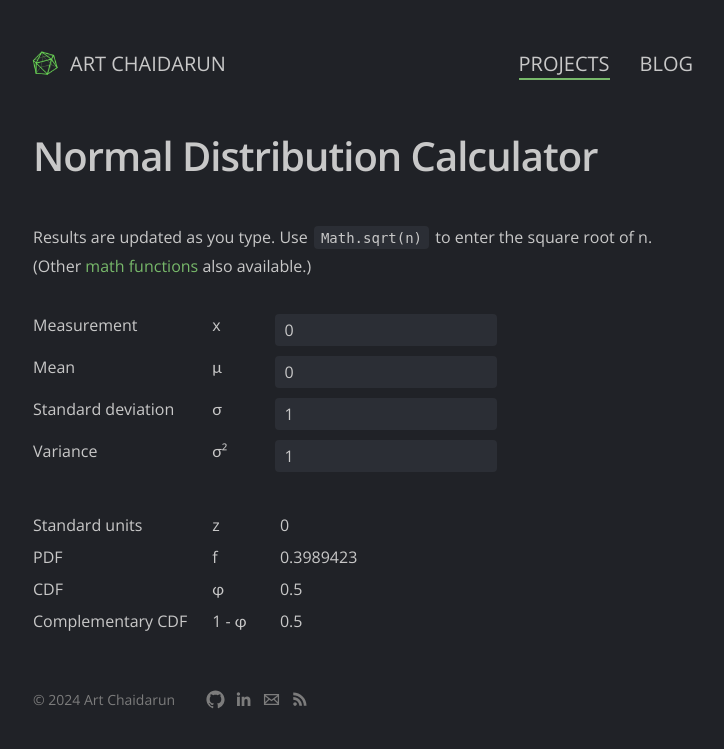
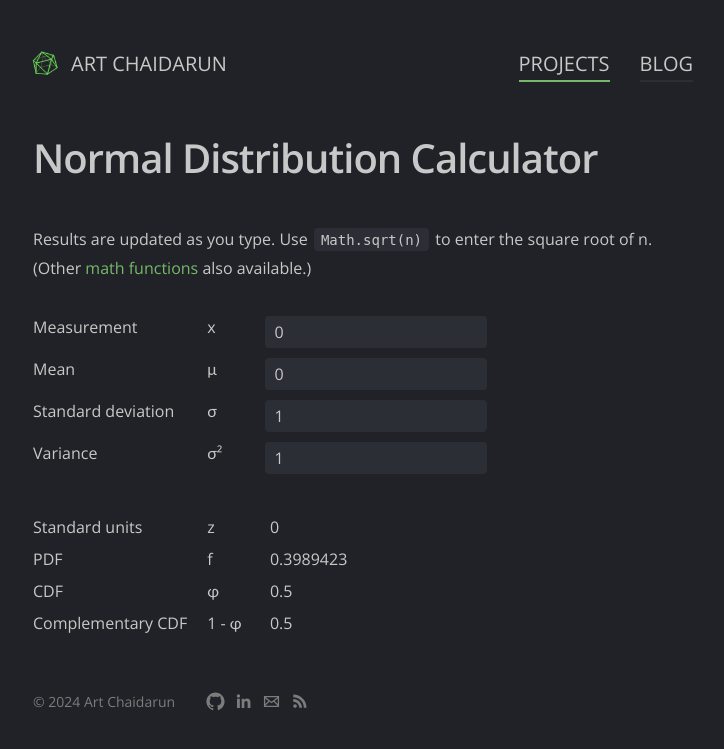
Before and after one commit to artnc/personal-website, a Jekyll site: the page built from src/projects/_posts/2012-11-26-normal.html, in a window 1280 px wide. Shown: the top 749 px of the page, without its empty margins (277-1001 px from the left). Built offline with Jekyll 4.4.1, drawn with Linux system fonts in a browser that asks for light colours.

Commit message:
Tweak logo and table styles

```diff
--- a/src/css/main.scss
+++ b/src/css/main.scss
@@ -192,8 +192,32 @@
     margin: 50px 0;
   }
 
+  #logo {
+    margin-left: -3px;
+  }
+
+  #logo:hover img {
+    transform: rotate(360deg);
+    transition: transform 0.5s;
+  }
+
+  $size-logo-mobile: 47px;
+  $size-logo-desktop: 30px;
+
+  img {
+    background: transparent;
+    position: absolute;
+    margin-top: 3px;
+    width: $size-logo-mobile;
+
+    @media ($media-desktop) {
+      margin-top: -1px;
+      width: $size-logo-desktop;
+    }
+  }
+
   ul {
-    margin: 0 0 0 27px;
+    margin: 0 0 0 $size-logo-mobile;
     padding: 0;
 
     @media ($media-desktop) {
@@ -218,17 +242,18 @@
   span {
     color: $color-text;
     display: inline-block;
-    padding-bottom: 1px;
+    padding-bottom: 3px;
     text-transform: uppercase;
   }
 
   li a {
-    border-bottom: 2px solid transparent;
+    border-bottom: 1px solid $bg-panel;
 
-    &:hover {
-      border-color: $bg-panel;
+    @media ($media-desktop) {
+      border-width: 2px;
     }
 
+    &:hover,
     &.active {
       border-color: $color-link;
     }
@@ -238,25 +263,13 @@
     padding-top: 1px;
   }
 
-  #logo {
-    margin-left: -3px;
-  }
-
-  img {
-    background: transparent;
-    position: absolute;
-    margin-top: -1px;
-    width: 30px;
-  }
-
-  #logo:hover img {
-    transform: rotate(360deg);
-    transition: transform 0.5s;
-  }
-
   span {
     font-size: $font-size-h3;
-    margin-left: 40px;
+    margin-left: ($size-logo-mobile + 13px);
+
+    @media ($media-desktop) {
+      margin-left: ($size-logo-desktop + 11px);
+    }
   }
 }
 
@@ -303,8 +316,12 @@
 
   th,
   td {
-    padding: 5px 25px 5px 0;
+    padding: 5px 20px 5px 0;
     vertical-align: top;
+
+    &:last-child {
+      padding-right: 0;
+    }
   }
 
   h2 a {
--- a/src/projects/_posts/2011-10-30-integral.html
+++ b/src/projects/_posts/2011-10-30-integral.html
@@ -22,7 +22,7 @@
     </select>
     coordinates:
   </p>
-  <table class="borderless">
+  <table>
     <tr class="upper">
       <td class="paren" rowspan="3">(</td>
       <td>&nbsp;</td>
--- a/src/projects/_posts/2012-11-26-normal.html
+++ b/src/projects/_posts/2012-11-26-normal.html
@@ -9,7 +9,7 @@
   <a href="http://www.w3schools.com/jsref/jsref_obj_math.asp">math functions</a>
   also available.)
 </p>
-<table class="borderless">
+<table>
   <tr>
     <td>Measurement</td>
     <td>x</td>
```
